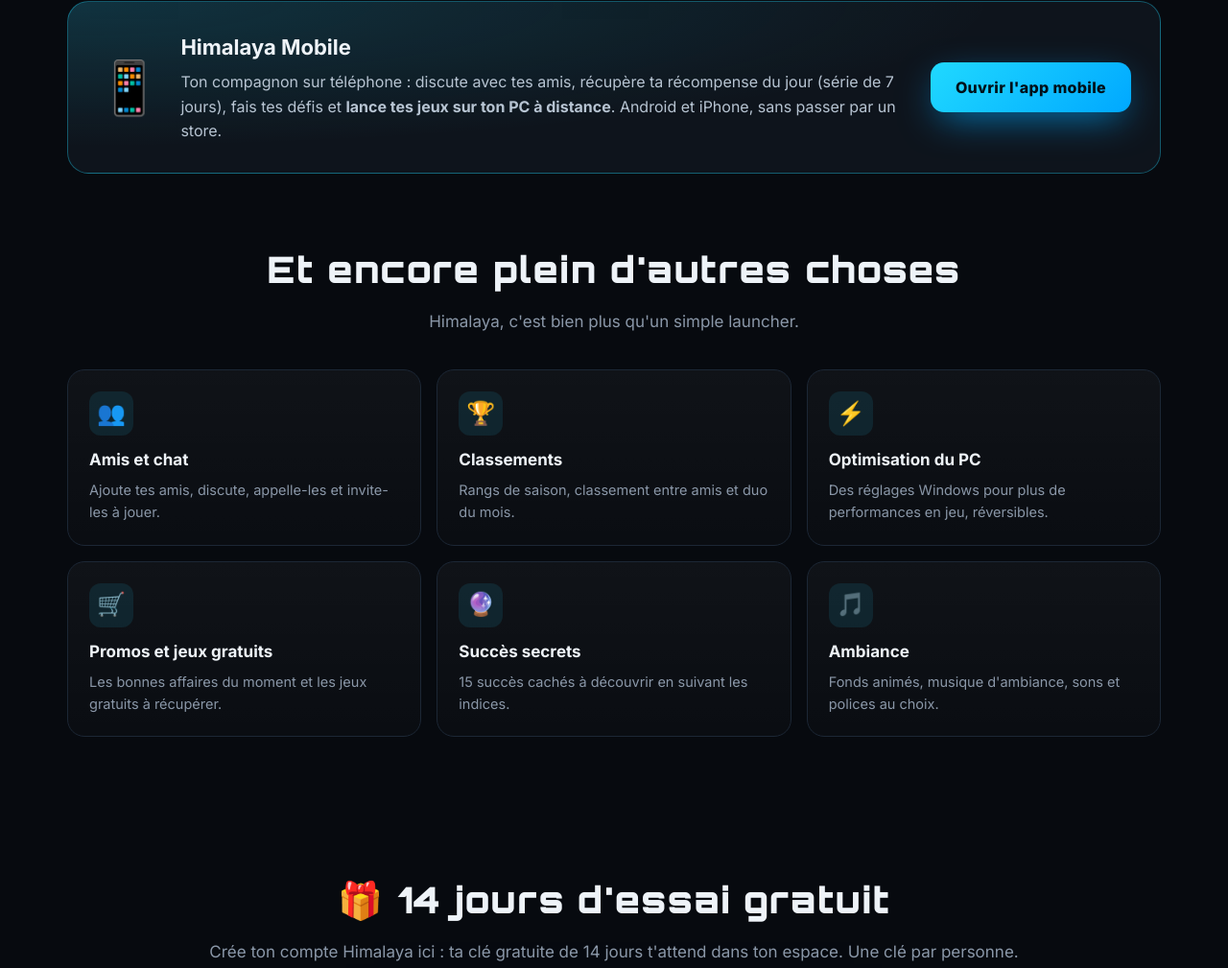
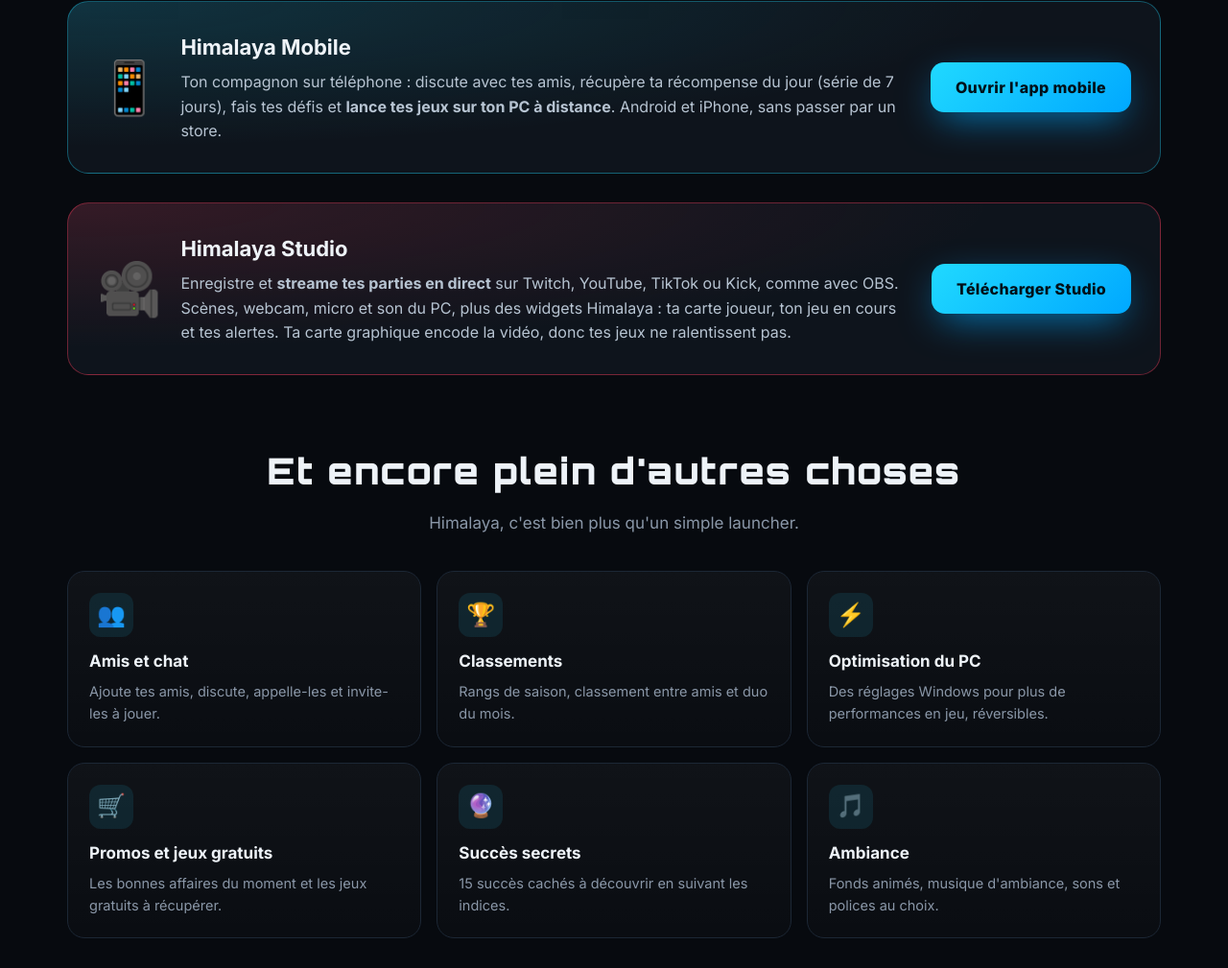
Before and after one commit to Shino2210/Himalaya, a plain HTML site: page index.html in a window 1280 px wide. Shown: the part 2524-3533 px from the top of the page at 96% size. Drawn offline with nearby package versions, Linux system fonts and the light colour scheme; no server answers.

Commit message:
Site Himalaya 2026-09-28

```diff
--- a/index.html
+++ b/index.html
@@ -216,6 +216,12 @@
       <a class="btn btn-main" href="app/">Ouvrir l'app mobile</a>
     </div>
 
+    <div class="keybox reveal" style="margin:-40px 0 70px;border-color:rgba(255,61,90,.4);background:radial-gradient(ellipse at top left, rgba(255,61,90,.16), transparent 60%), var(--panel)">
+      <div style="font-size:54px;line-height:1">🎥</div>
+      <div class="t"><h3>Himalaya Studio</h3><p>Enregistre et <b>streame tes parties en direct</b> sur Twitch, YouTube, TikTok ou Kick, comme avec OBS. Scènes, webcam, micro et son du PC, plus des widgets Himalaya : ta carte joueur, ton jeu en cours et tes alertes. Ta carte graphique encode la vidéo, donc tes jeux ne ralentissent pas.</p></div>
+      <a class="btn btn-main" id="studioDl" href="https://github.com/Shino2210/Himalaya/releases/tag/studio-latest">Télécharger Studio</a>
+    </div>
+
     <h2 class="h2 center reveal">Et encore plein d'autres choses</h2>
     <p class="sub center reveal">Himalaya, c'est bien plus qu'un simple launcher.</p>
     <div class="grid">
@@ -412,6 +418,15 @@
     })
     .catch(() => {})
 
+  // Himalaya Studio: latest installer of the "studio-latest" release
+  fetch('https://api.github.com/repos/Shino2210/Himalaya/releases/tags/studio-latest')
+    .then((r) => (r.ok ? r.json() : null))
+    .then((rel) => {
+      const exe = rel?.assets?.find((a) => /^Himalaya-Studio-Setup-.*\.exe$/.test(a.name))
+      if (exe) document.getElementById('studioDl').href = exe.browser_download_url
+    })
+    .catch(() => {})
+
   // Snow
   const snow = document.getElementById('snow')
   for (let i = 0; i < 45; i++) {
```
